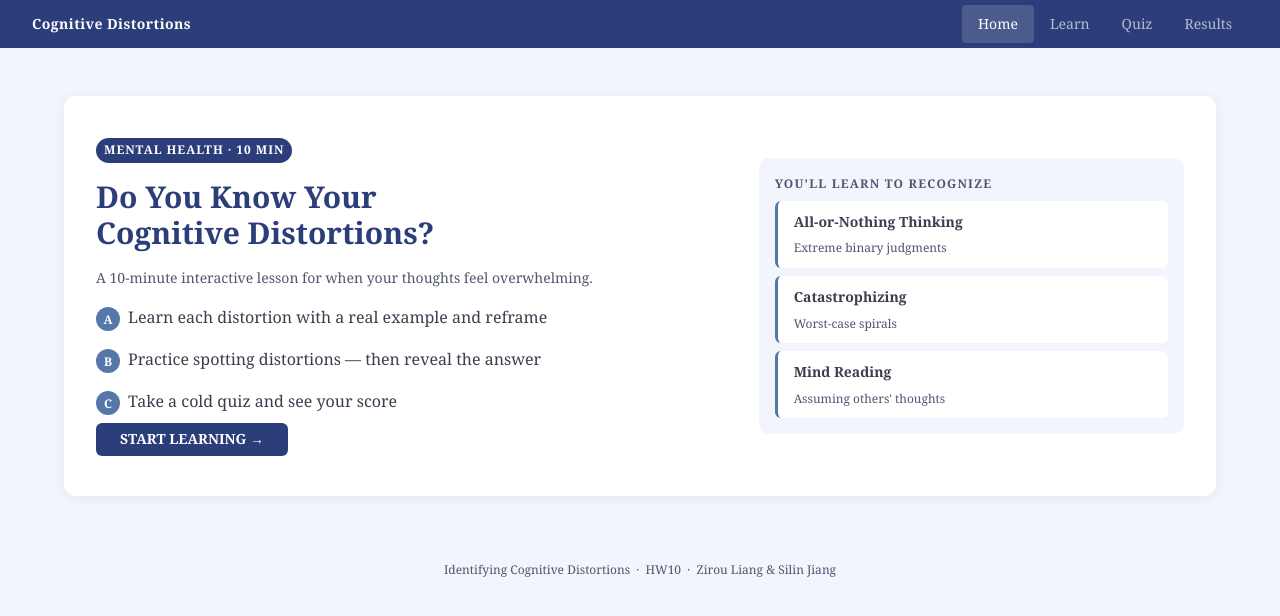
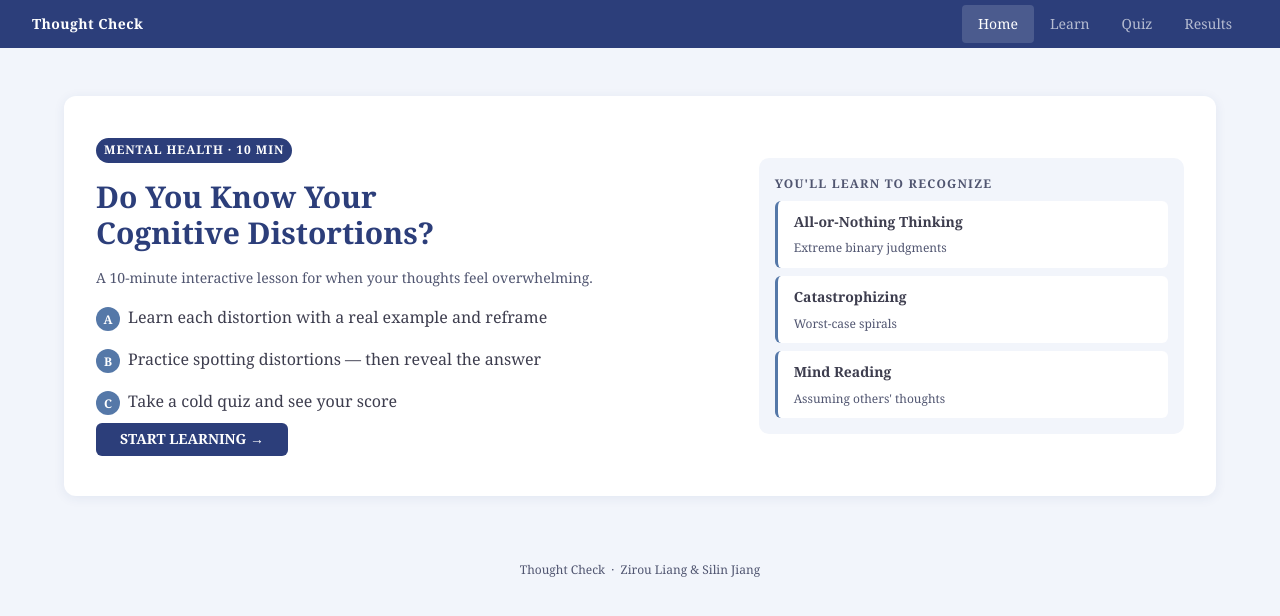
Before and after one commit to IvanJ530/UI-final-project, a Flask app: page / in a window 1280 px wide. Shown: the top 616 px of the page. Run offline with Flask 3, Linux system fonts and the light colour scheme.

Commit message:
Rename app to Thought Check and remove HW10 references
Updated nav brand, page titles, footer, and secret key.

```diff
--- a/app.py
+++ b/app.py
@@ -3,7 +3,7 @@ import json
 from datetime import datetime
 
 app = Flask(__name__)
-app.secret_key = 'cognitive_distortions_hw10'
+app.secret_key = 'cognitive_distortions_final'
 
 # ── Data ─────────────────────────────────────────────────────────────────────
 
--- a/templates/base.html
+++ b/templates/base.html
@@ -3,7 +3,7 @@
 <head>
   <meta charset="UTF-8" />
   <meta name="viewport" content="width=device-width, initial-scale=1.0"/>
-  <title>{% block title %}Identifying Cognitive Distortions{% endblock %}</title>
+  <title>{% block title %}Thought Check{% endblock %}</title>
   <link rel="stylesheet" href="https://cdn.jsdelivr.net/npm/bootstrap@5.3.2/dist/css/bootstrap.min.css"/>
   <style>
     /* ── Design Tokens ────────────────────────────────────────────────────────
@@ -372,7 +372,7 @@
 <body>
 
 <nav class="top-nav">
-  <span class="brand">Cognitive Distortions</span>
+  <span class="brand">Thought Check</span>
   <a href="{{ url_for('home') }}" class="{% if request.endpoint == 'home' %}active{% endif %}">Home</a>
   <a href="{{ url_for('learn', lesson_num=1) }}" class="{% if request.endpoint in ['learn','practice','practice_reveal'] %}active{% endif %}">Learn</a>
   <a href="{{ url_for('quiz_intro') }}" class="{% if request.endpoint in ['quiz_intro','quiz','quiz_submit','quiz_incorrect'] %}active{% endif %}">Quiz</a>
@@ -389,7 +389,7 @@
   {% block content %}{% endblock %}
 </div>
 
-<footer>Identifying Cognitive Distortions &nbsp;·&nbsp; HW10 &nbsp;·&nbsp; Zirou Liang &amp; Silin Jiang</footer>
+<footer>Thought Check &nbsp;·&nbsp; Zirou Liang &amp; Silin Jiang</footer>
 
 <script src="https://code.jquery.com/jquery-3.7.1.min.js"></script>
 <script src="https://cdn.jsdelivr.net/npm/bootstrap@5.3.2/dist/js/bootstrap.bundle.min.js"></script>
--- a/templates/home.html
+++ b/templates/home.html
@@ -1,5 +1,5 @@
 {% extends "base.html" %}
-{% block title %}Home — Cognitive Distortions{% endblock %}
+{% block title %}Home — Thought Check{% endblock %}
 {% block content %}
 <div class="card-main mt-s2" style="padding: var(--s5) var(--s4);">
   <div class="row align-items-center gx-5">
```
